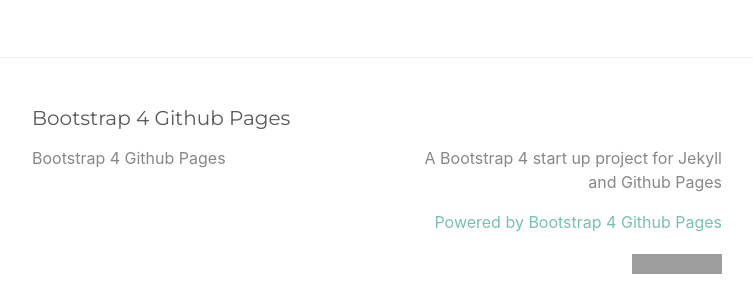
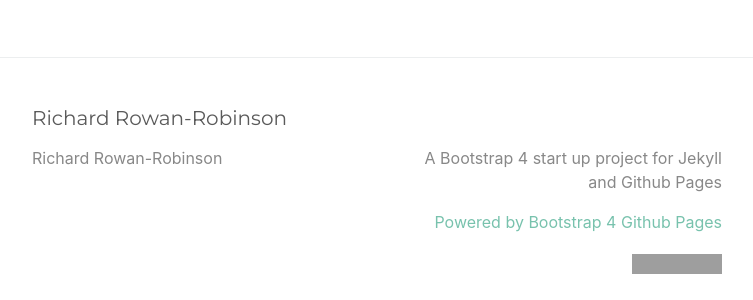
Before and after one commit to rich970/rich970.github.io, a Jekyll site: the page built from index.md, in a window 1280 px wide and 900 px high, scrolled down 2544 px. Shown: the part 562-862 px from the top of the window, without its empty margins (263-1016 px from the left). Built offline with Jekyll 4.4.1, drawn with Linux system fonts in a browser that asks for light colours; some of the changed text lies outside the part shown; grey boxes are pictures that could not be loaded.

Commit message:
Update _config.yml

```diff
--- a/_config.yml
+++ b/_config.yml
@@ -13,7 +13,7 @@
 # you will see them accessed via {{ site.title }}, {{ site.email }}, and so on.
 # You can create any custom variable you would like, and they will be accessible
 # in the templates via {{ site.myvariable }}.
-title: Bootstrap 4 Github Pages
+title: Richard Rowan-Robinson
 email: ""
 description: >- # this means to ignore newlines until "baseurl:"
   A Bootstrap 4 start up project for Jekyll and Github Pages
@@ -31,6 +31,7 @@
 
 # A list of the pages to display in the navigation bar
 header_pages:
+  - about.md
 
 # Exclude from processing.
 # The following items will not be processed, by default. Create a custom list
```
